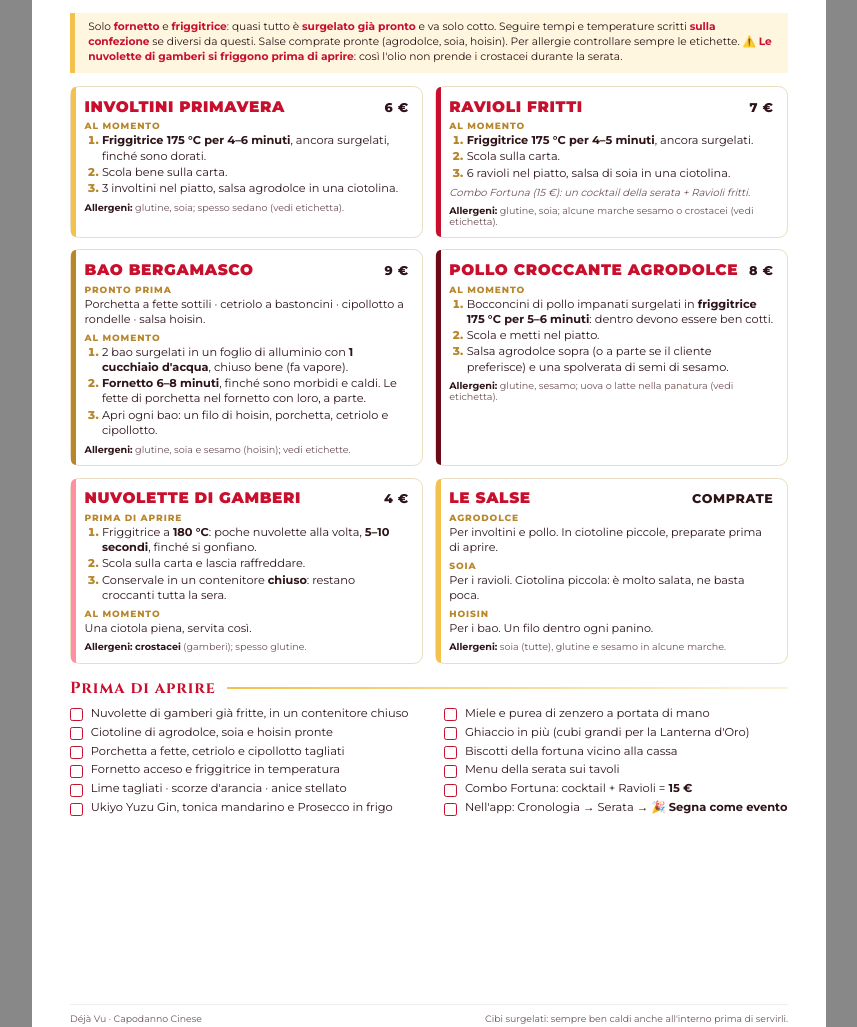
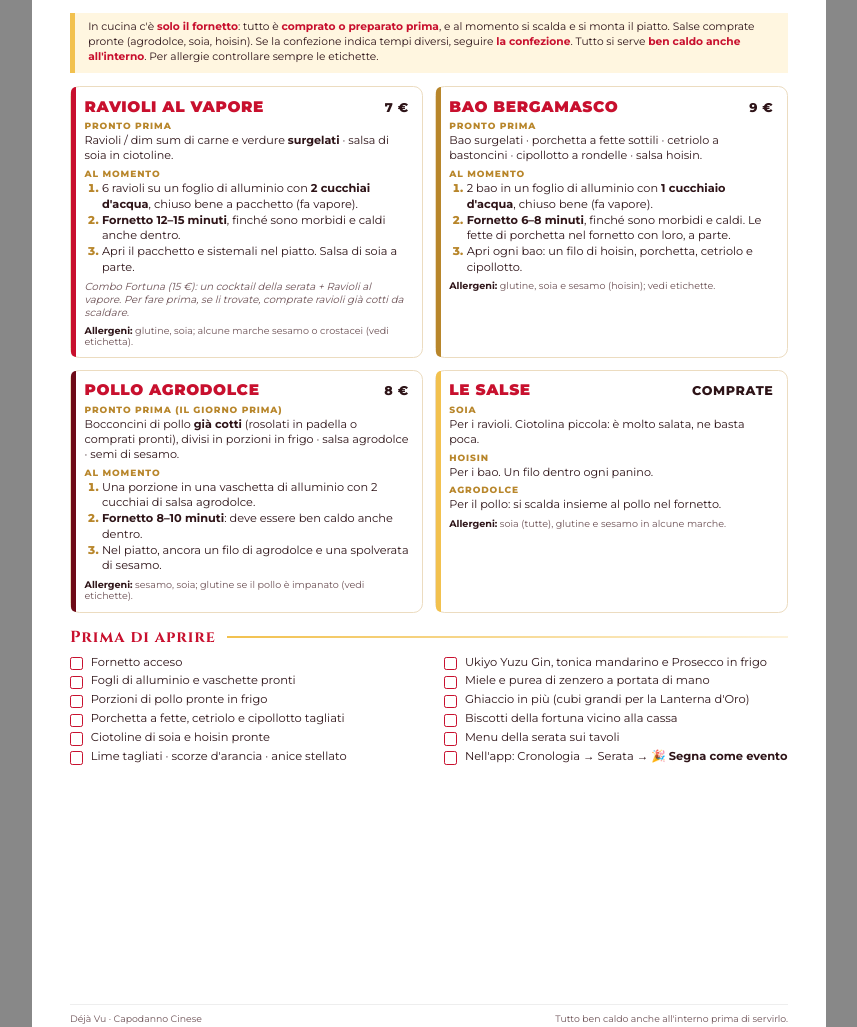
Before and after one commit to 4Kumiho/Dejavu, a plain HTML site: page Eventi/Capodanno Cinese/sorgente/istruzioni.html in a window 1280 px wide. Shown: the part 1240-2267 px from the top of the page, without its empty margins (211-1068 px from the left). Drawn offline with Linux system fonts and the light colour scheme.

Commit message:
Eventi: logo del bar più grande; cucina ridotta a 3 piatti salati solo da fornetto (Tex-Mex e Capodanno Cinese)
Co-Authored-By: Claude Opus 5.5 <noreply@anthropic.com>

```diff
--- a/Eventi/Capodanno Cinese/sorgente/istruzioni.html
+++ b/Eventi/Capodanno Cinese/sorgente/istruzioni.html
@@ -190,42 +190,33 @@
   </div>
   <div class="corpo">
     <div class="avviso">
-      Solo <b>fornetto</b> e <b>friggitrice</b>: quasi tutto è <b>surgelato già pronto</b> e va solo cotto. Seguire tempi e temperature scritti <b>sulla confezione</b> se diversi da questi.
-      Salse comprate pronte (agrodolce, soia, hoisin). Per allergie controllare sempre le etichette.
-      ⚠️ <b>Le nuvolette di gamberi si friggono prima di aprire</b>: così l'olio non prende i crostacei durante la serata.
+      In cucina c'è <b>solo il fornetto</b>: tutto è <b>comprato o preparato prima</b>, e al momento si scalda e si monta il piatto.
+      Salse comprate pronte (agrodolce, soia, hoisin). Se la confezione indica tempi diversi, seguire <b>la confezione</b>.
+      Tutto si serve <b>ben caldo anche all'interno</b>. Per allergie controllare sempre le etichette.
     </div>
     <div class="griglia">
 
-      <div class="scheda" style="--c:#f2c14e">
-        <h2>Involtini primavera <small>6 €</small></h2>
+      <div class="scheda" style="--c:#c8102e">
+        <h2>Ravioli al vapore <small>7 €</small></h2>
+        <div class="etic">Pronto prima</div>
+        <p class="t">Ravioli / dim sum di carne e verdure <b>surgelati</b> · salsa di soia in ciotoline.</p>
         <div class="etic">Al momento</div>
         <ol>
-          <li><b>Friggitrice 175 °C per 4–6 minuti</b>, ancora surgelati, finché sono dorati.</li>
-          <li>Scola bene sulla carta.</li>
-          <li>3 involtini nel piatto, salsa agrodolce in una ciotolina.</li>
+          <li>6 ravioli su un foglio di alluminio con <b>2 cucchiai d'acqua</b>, chiuso bene a pacchetto (fa vapore).</li>
+          <li><b>Fornetto 12–15 minuti</b>, finché sono morbidi e caldi anche dentro.</li>
+          <li>Apri il pacchetto e sistemali nel piatto. Salsa di soia a parte.</li>
         </ol>
-        <div class="allerg"><b>Allergeni:</b> glutine, soia; spesso sedano (vedi etichetta).</div>
-      </div>
-
-      <div class="scheda" style="--c:#c8102e">
-        <h2>Ravioli fritti <small>7 €</small></h2>
-        <div class="etic">Al momento</div>
-        <ol>
-          <li><b>Friggitrice 175 °C per 4–5 minuti</b>, ancora surgelati.</li>
-          <li>Scola sulla carta.</li>
-          <li>6 ravioli nel piatto, salsa di soia in una ciotolina.</li>
-        </ol>
-        <div class="tip">Combo Fortuna (15 €): un cocktail della serata + Ravioli fritti.</div>
+        <div class="tip">Combo Fortuna (15 €): un cocktail della serata + Ravioli al vapore. Per fare prima, se li trovate, comprate ravioli già cotti da scaldare.</div>
         <div class="allerg"><b>Allergeni:</b> glutine, soia; alcune marche sesamo o crostacei (vedi etichetta).</div>
       </div>
 
       <div class="scheda" style="--c:#b8862b">
         <h2>Bao Bergamasco <small>9 €</small></h2>
         <div class="etic">Pronto prima</div>
-        <p class="t">Porchetta a fette sottili · cetriolo a bastoncini · cipollotto a rondelle · salsa hoisin.</p>
+        <p class="t">Bao surgelati · porchetta a fette sottili · cetriolo a bastoncini · cipollotto a rondelle · salsa hoisin.</p>
         <div class="etic">Al momento</div>
         <ol>
-          <li>2 bao surgelati in un foglio di alluminio con <b>1 cucchiaio d'acqua</b>, chiuso bene (fa vapore).</li>
+          <li>2 bao in un foglio di alluminio con <b>1 cucchiaio d'acqua</b>, chiuso bene (fa vapore).</li>
           <li><b>Fornetto 6–8 minuti</b>, finché sono morbidi e caldi. Le fette di porchetta nel fornetto con loro, a parte.</li>
           <li>Apri ogni bao: un filo di hoisin, porchetta, cetriolo e cipollotto.</li>
         </ol>
@@ -233,37 +224,26 @@
       </div>
 
       <div class="scheda" style="--c:#6e0a17">
-        <h2>Pollo croccante agrodolce <small>8 €</small></h2>
+        <h2>Pollo agrodolce <small>8 €</small></h2>
+        <div class="etic">Pronto prima (il giorno prima)</div>
+        <p class="t">Bocconcini di pollo <b>già cotti</b> (rosolati in padella o comprati pronti), divisi in porzioni in frigo · salsa agrodolce · semi di sesamo.</p>
         <div class="etic">Al momento</div>
         <ol>
-          <li>Bocconcini di pollo impanati surgelati in <b>friggitrice 175 °C per 5–6 minuti</b>: dentro devono essere ben cotti.</li>
-          <li>Scola e metti nel piatto.</li>
-          <li>Salsa agrodolce sopra (o a parte se il cliente preferisce) e una spolverata di semi di sesamo.</li>
+          <li>Una porzione in una vaschetta di alluminio con 2 cucchiai di salsa agrodolce.</li>
+          <li><b>Fornetto 8–10 minuti</b>: deve essere ben caldo anche dentro.</li>
+          <li>Nel piatto, ancora un filo di agrodolce e una spolverata di sesamo.</li>
         </ol>
-        <div class="allerg"><b>Allergeni:</b> glutine, sesamo; uova o latte nella panatura (vedi etichetta).</div>
-      </div>
-
-      <div class="scheda" style="--c:#ff8fa3">
-        <h2>Nuvolette di gamberi <small>4 €</small></h2>
-        <div class="etic">Prima di aprire</div>
-        <ol>
-          <li>Friggitrice a <b>180 °C</b>: poche nuvolette alla volta, <b>5–10 secondi</b>, finché si gonfiano.</li>
-          <li>Scola sulla carta e lascia raffreddare.</li>
-          <li>Conservale in un contenitore <b>chiuso</b>: restano croccanti tutta la sera.</li>
-        </ol>
-        <div class="etic">Al momento</div>
-        <p class="t">Una ciotola piena, servita così.</p>
-        <div class="allerg"><b>Allergeni:</b> <b>crostacei</b> (gamberi); spesso glutine.</div>
+        <div class="allerg"><b>Allergeni:</b> sesamo, soia; glutine se il pollo è impanato (vedi etichette).</div>
       </div>
 
       <div class="scheda" style="--c:#f2c14e">
         <h2>Le salse <small>comprate</small></h2>
-        <div class="etic">Agrodolce</div>
-        <p class="t">Per involtini e pollo. In ciotoline piccole, preparate prima di aprire.</p>
         <div class="etic">Soia</div>
         <p class="t">Per i ravioli. Ciotolina piccola: è molto salata, ne basta poca.</p>
         <div class="etic">Hoisin</div>
         <p class="t">Per i bao. Un filo dentro ogni panino.</p>
+        <div class="etic">Agrodolce</div>
+        <p class="t">Per il pollo: si scalda insieme al pollo nel fornetto.</p>
         <div class="allerg"><b>Allergeni:</b> soia (tutte), glutine e sesamo in alcune marche.</div>
       </div>
 
@@ -271,21 +251,21 @@
 
     <h3>Prima di aprire</h3>
     <ul class="lista">
-      <li>Nuvolette di gamberi già fritte, in un contenitore chiuso</li>
-      <li>Ciotoline di agrodolce, soia e hoisin pronte</li>
+      <li>Fornetto acceso</li>
+      <li>Fogli di alluminio e vaschette pronti</li>
+      <li>Porzioni di pollo pronte in frigo</li>
       <li>Porchetta a fette, cetriolo e cipollotto tagliati</li>
-      <li>Fornetto acceso e friggitrice in temperatura</li>
+      <li>Ciotoline di soia e hoisin pronte</li>
       <li>Lime tagliati · scorze d'arancia · anice stellato</li>
       <li>Ukiyo Yuzu Gin, tonica mandarino e Prosecco in frigo</li>
       <li>Miele e purea di zenzero a portata di mano</li>
       <li>Ghiaccio in più (cubi grandi per la Lanterna d'Oro)</li>
       <li>Biscotti della fortuna vicino alla cassa</li>
       <li>Menu della serata sui tavoli</li>
-      <li>Combo Fortuna: cocktail + Ravioli = <b>15 €</b></li>
       <li>Nell'app: Cronologia → Serata → <b>🎉 Segna come evento</b></li>
     </ul>
   </div>
-  <div class="piede"><span>Déjà Vu · Capodanno Cinese</span><span>Cibi surgelati: sempre ben caldi anche all'interno prima di servirli.</span></div>
+  <div class="piede"><span>Déjà Vu · Capodanno Cinese</span><span>Tutto ben caldo anche all'interno prima di servirlo.</span></div>
 </section>
 
 </body>
```
Also changed, not shown: Eventi/Capodanno Cinese/sorgente/grafiche.html (+15 -11 lines), Eventi/Tex-Mex Fiesta/sorgente/grafiche.html (+9 -9 lines), Eventi/Tex-Mex Fiesta/sorgente/istruzioni.html (+7 -32 lines), Eventi/Capodanno Cinese/Instagram post.png, Eventi/Capodanno Cinese/Instagram storia.png, Eventi/Capodanno Cinese/Menu da tavolo A5.png, Eventi/Tex-Mex Fiesta/Instagram post.png, 12 other files.
